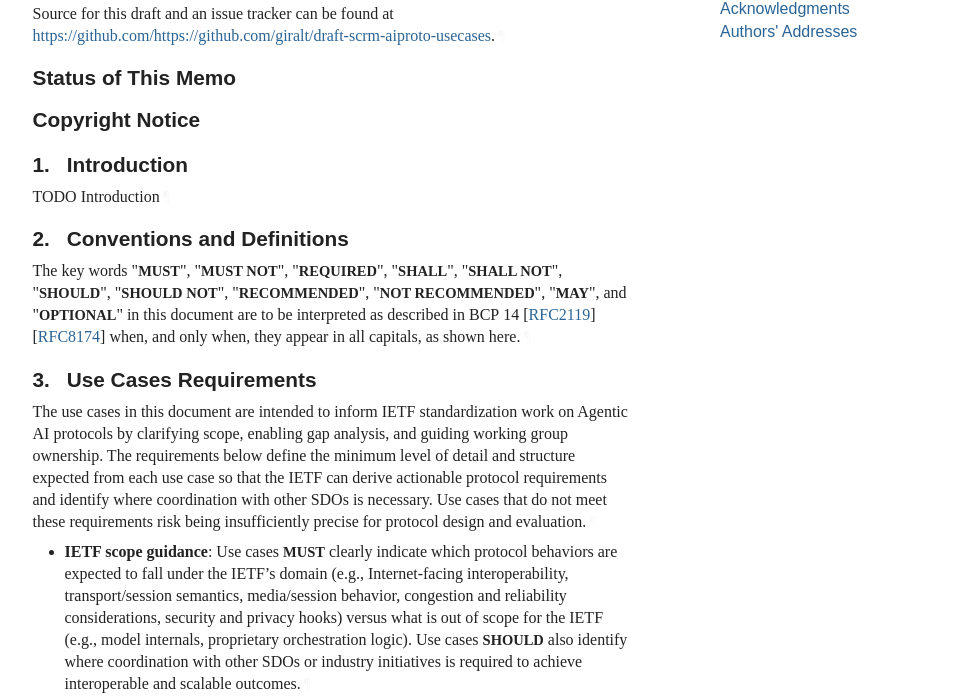
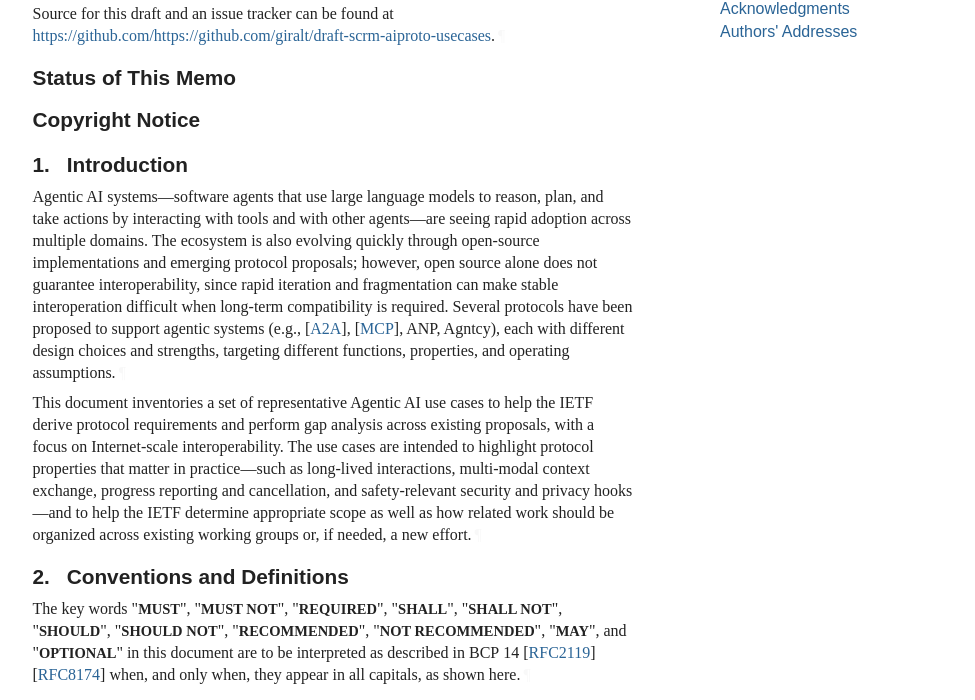
Before and after one commit to giralt/draft-scrm-aiproto-usecases, a plain HTML site: page draft-scrm-aiproto-usecases.html in a window 1280 px wide. Shown: the part 543-1243 px from the top of the page, without its empty margins (92-1067 px from the left). Drawn offline with Linux system fonts and the light colour scheme; a web font is replaced by a local one.

Commit message:
Script updating gh-pages from 11f50f6. [ci skip]

```diff
--- a/draft-scrm-aiproto-usecases.html
+++ b/draft-scrm-aiproto-usecases.html
@@ -1230,7 +1230,8 @@ svg :is([fill="white"], [fill^="#fff"]) {
       <h2 id="name-introduction">
 <a href="#section-1" class="section-number selfRef">1. </a><a href="#name-introduction" class="section-name selfRef">Introduction</a>
       </h2>
-<p id="section-1-1">TODO Introduction<a href="#section-1-1" class="pilcrow">¶</a></p>
+<p id="section-1-1">Agentic AI systems—software agents that use large language models to reason, plan, and take actions by interacting with tools and with other agents—are seeing rapid adoption across multiple domains. The ecosystem is also evolving quickly through open-source implementations and emerging protocol proposals; however, open source alone does not guarantee interoperability, since rapid iteration and fragmentation can make stable interoperation difficult when long-term compatibility is required. Several protocols have been proposed to support agentic systems (e.g., <span>[<a href="#A2A" class="cite xref">A2A</a>]</span>, <span>[<a href="#MCP" class="cite xref">MCP</a>]</span>, ANP, Agntcy), each with different design choices and strengths, targeting different functions, properties, and operating assumptions.<a href="#section-1-1" class="pilcrow">¶</a></p>
+<p id="section-1-2">This document inventories a set of representative Agentic AI use cases to help the IETF derive protocol requirements and perform gap analysis across existing proposals, with a focus on Internet-scale interoperability. The use cases are intended to highlight protocol properties that matter in practice—such as long-lived interactions, multi-modal context exchange, progress reporting and cancellation, and safety-relevant security and privacy hooks—and to help the IETF determine appropriate scope as well as how related work should be organized across existing working groups or, if needed, a new effort.<a href="#section-1-2" class="pilcrow">¶</a></p>
 </section>
 </div>
 <div id="conventions-and-definitions">
```
Also changed, not shown: draft-scrm-aiproto-usecases.txt.
